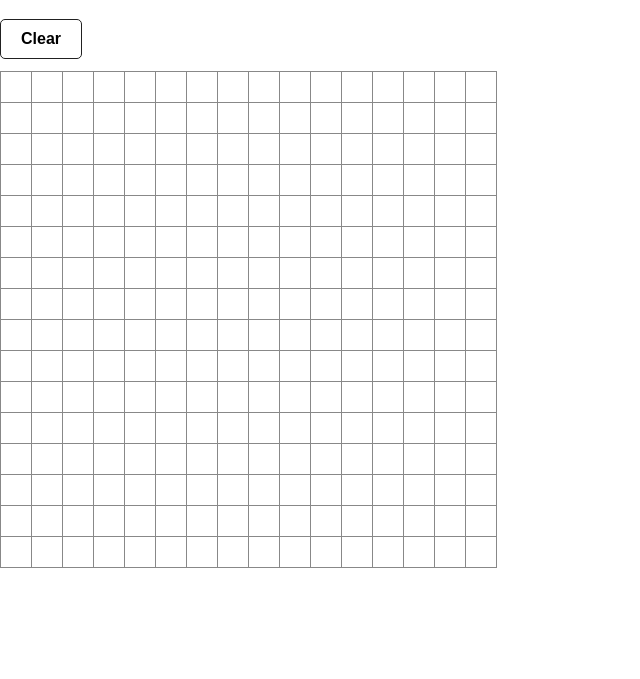
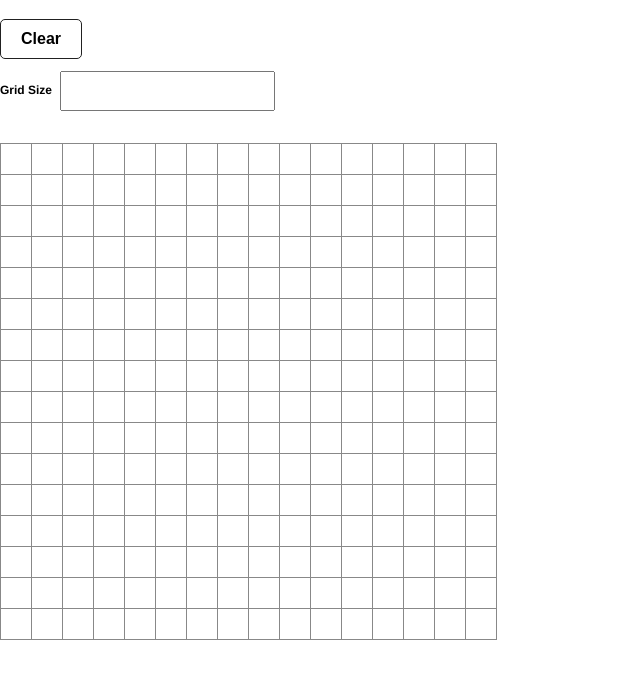
Before and after one commit to loprog/etch-a-sketch, a plain HTML site: page index.html in a window 1280 px wide. Shown: the part 61-740 px from the top of the page, without its empty margins (0-640 px from the left). Drawn offline with Linux system fonts and the light colour scheme.

Commit message:
Add grid size button

```diff
--- a/index.html
+++ b/index.html
@@ -11,6 +11,11 @@
     <h1> Etch-A-Sketch </h1>
     <button id="clearBtn"> Clear </button>
 
+    <div id="gridSize">
+    <p> Grid Size </p>
+    <input type="number" id="gridSize">
+    </div>
+
     <div id="container"></div>
 
     <script src="script.js"></script>
--- a/style.css
+++ b/style.css
@@ -22,6 +22,23 @@ body {
     height: 496px;
 }
 
+#gridSize {
+    display: flex;
+    margin-bottom: 16px;
+}
+
+#gridSize p {
+    font-size: 0.75rem;
+    font-family: 'Helvetica';
+    font-weight: 600;
+    margin-right: 8px;
+}
+
+#gridSize input {
+    height: 40px;
+    box-sizing: border-box;
+    font-size: 1rem;
+}
 
 #clearBtn {
     padding: 10px 20px;
@@ -32,6 +49,7 @@ body {
     font-size: 1rem;
     font-weight: 600;
     background-color: #fff;
+    box-sizing: border-box;
 }
 
 #clearBtn:hover {
```
